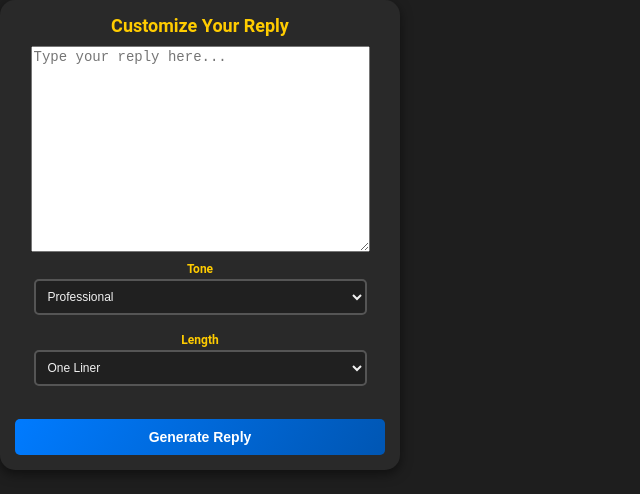
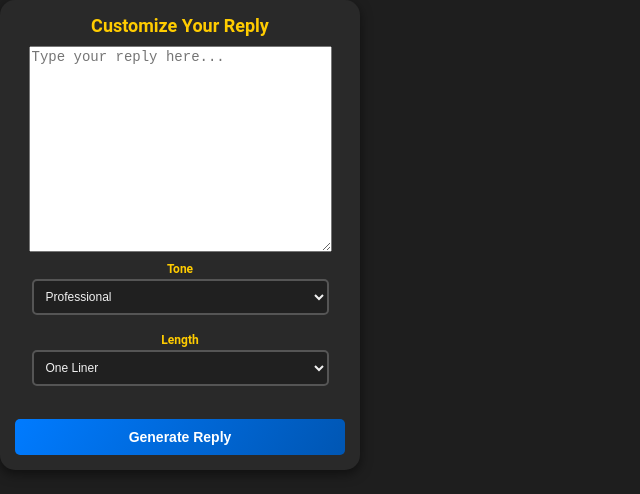
Before and after one commit to madhavmehndiratta/gmail-chrome, a React (Vite) app: page /#/reply in a window 1280 px wide. Shown: the top 494 px of the page, without its empty margins (0-640 px from the left). Built offline with nearby package versions, Linux system fonts and the light colour scheme.

Commit message:
reply css fix

```diff
--- a/src/pages/Reply.css
+++ b/src/pages/Reply.css
@@ -1,9 +1,3 @@
-html,
-body {
-    width: 100%;
-    height: 100%;
-}
-
 .popup-container {
     width: 100%;
     padding: 15px;
```
